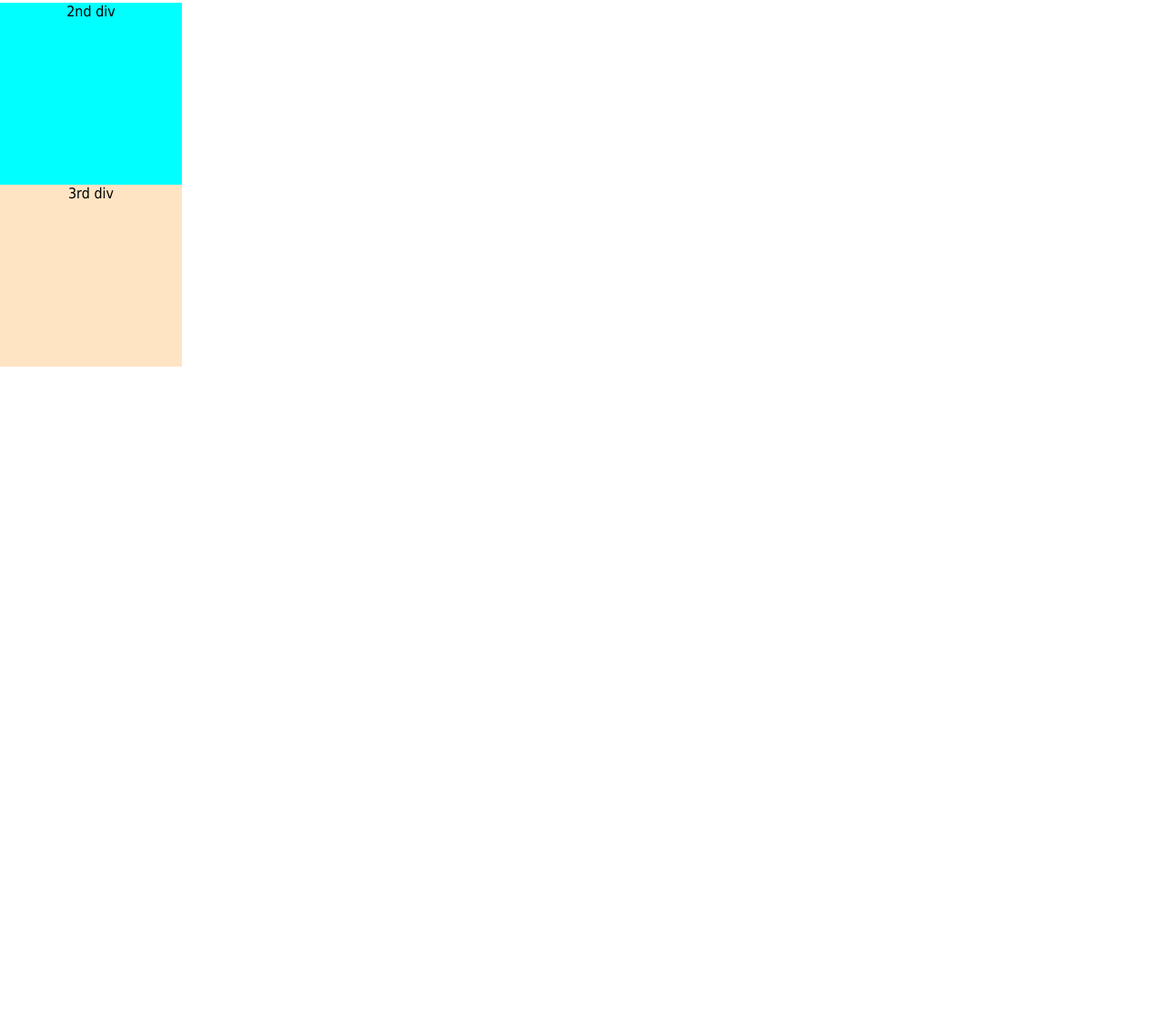
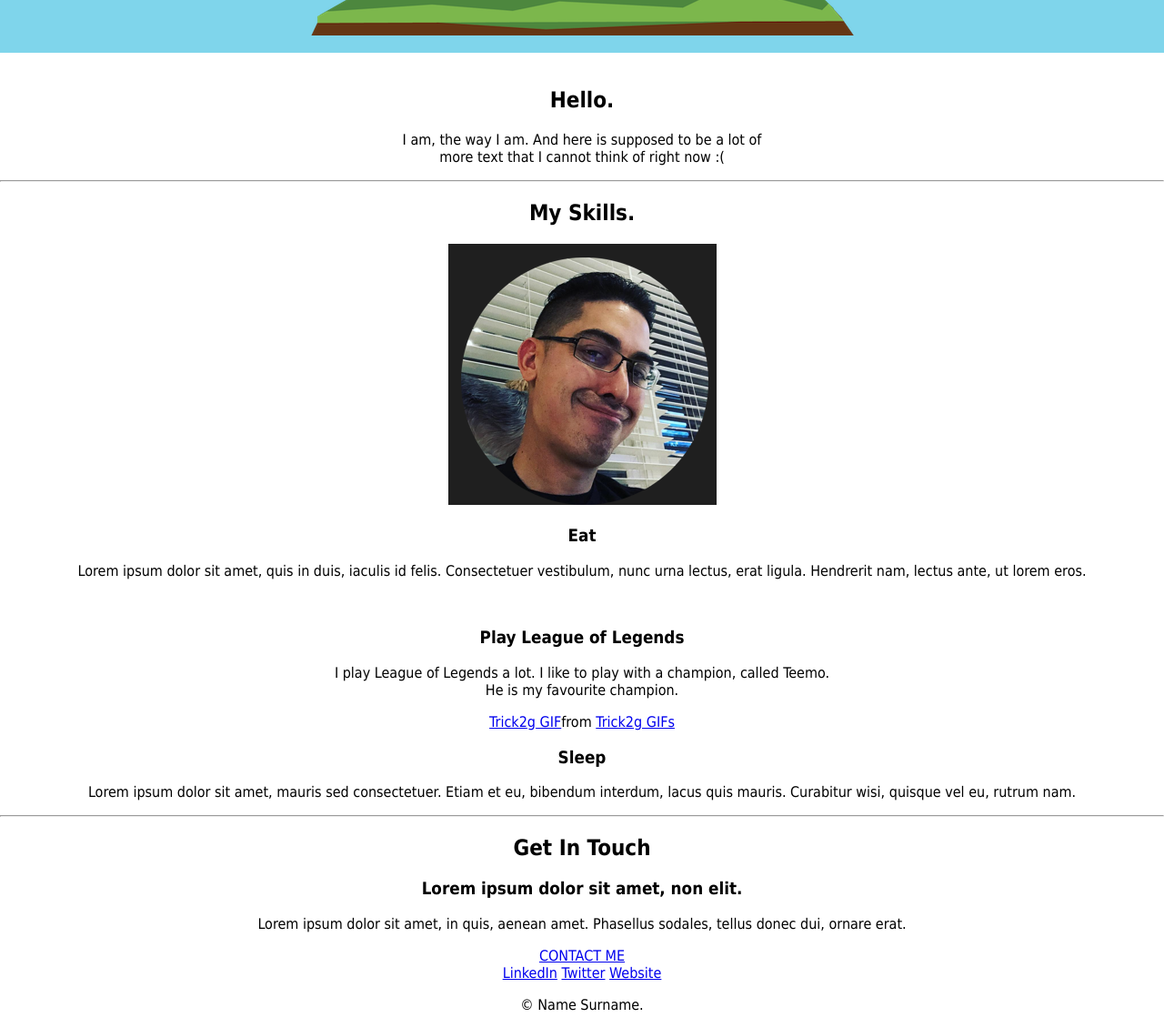
Before and after one commit to ZlatinZlatinov/Udemy-Projects, a plain HTML site: page InterMediate CSS/idex.html in a window 1280 px wide. Shown: the part 631-1761 px from the top of the page at 91% size. Before the commit the page ends 1034 px from the top, so only its background shows below. Drawn offline with Linux system fonts and the light colour scheme; a script that the page names is missing.

Commit message:
font styling and sizing

```diff
--- a/InterMediate CSS/idex.html
+++ b/InterMediate CSS/idex.html
@@ -14,17 +14,53 @@
 <body>
     <div class="topDiv">
         <img class="topCloud" src="images/cloud.png" alt="cloud-image">
-        <h1>I'm Zlatin</h1>
-        <p>a <span class="pro">stu</span>dent.</p>
+        <h1>I'm Zlatin Zlatinov</h1>
+        <h4 class="ddz">a <span class="pro">stu</span>dent.</h4>
         <img class="bootomCloud" src="images/cloud.png" alt="cloud-image">
         <img src="images/mountain.png" alt="mointain-image">
     </div>
-    <div class="middleDiv">
-        <p>2nd div</p>
-    </div>
-    <div class="bottomDiv">
-        3rd div
-    </div>
+    <div class="middle-container">
+        <div class="profile">
+          <img src="" alt="">
+          <h2>Hello.</h2>
+          <p>I am, the way I am. And here is supposed to be a lot of <br>more text that I cannot think of right now :(</br></p>
+        </div>
+        <hr>
+        <div class="skills">
+          <h2>My Skills.</h2>
+          <div class="skill-row">
+            <img class="" src="images/ddyr.png" alt="Laaataa b***th">
+            <h3>Eat</h3>
+            <p>Lorem ipsum dolor sit amet, quis in duis, iaculis id felis. Consectetuer vestibulum, nunc urna lectus, erat ligula. Hendrerit nam, lectus ante, ut lorem eros.</p>
+          </div>
+          <div class="skill-row">
+            <img class="" src="" alt="">
+            <h3>Play League of Legends</h3>
+            <p>I play League of Legends a lot. I like to play with a champion, called Teemo. <br>He is my favourite champion.</p>
+          </div>
+        </div>
+        <div class="tenor-gif-embed" data-postid="15293579" data-share-method="host" data-aspect-ratio="2.02548" data-width="50%"><a href="https://tenor.com/view/trick2g-gif-15293579">Trick2g GIF</a>from <a href="https://tenor.com/search/trick2g-gifs">Trick2g GIFs</a></div> <script type="text/javascript" async src="https://tenor.com/embed.js"></script>
+            <!-- <img class="" src="https://tenor.com/view/trick2g-gif-15293579" alt="sa ala sa"> -->
+            <h3>Sleep</h3>
+            <p>Lorem ipsum dolor sit amet, mauris sed consectetuer. Etiam et eu, bibendum interdum, lacus quis mauris. Curabitur wisi, quisque vel eu, rutrum nam.</p>
+          </div>
+        </div>
+        <hr>
+        <div class="contact-me">
+          <h2>Get In Touch</h2>
+          <h3>Lorem ipsum dolor sit amet, non elit.</h3>
+          <p>Lorem ipsum dolor sit amet, in quis, aenean amet. Phasellus sodales, tellus donec dui, ornare erat.</p>
+          <a class="btn" href="mailto:name@email.com">CONTACT ME</a>
+        </div>
+      </div>
+      <!-- some copy/paste stuff -->
+
+      <div class="bottom-container">
+        <a class="footer-link" href="https://www.linkedin.com/">LinkedIn</a>
+        <a class="footer-link" href="https://twitter.com/">Twitter</a>
+        <a class="footer-link" href="https://www.appbrewery.co/">Website</a>
+        <p>© Name Surname.</p>
+      </div>
 </body>
 
 </html>
--- a/InterMediate CSS/styles.css
+++ b/InterMediate CSS/styles.css
@@ -7,7 +7,13 @@ body {
 h1 {
     margin-top: 0px;
     font-family: 'Sacramento', cursive;
-    font-size: 50px;
+    font-size: 80px;
+    margin-bottom: 0%;
+}
+
+.ddz {
+    font-size: 2rem;
+    margin-top: 16px;
 }
 
 .topDiv {
@@ -20,16 +26,16 @@ h1 {
     padding-top: 100px;
 }
 
-.middleDiv {
-    background-color: aqua;
+.middle-container {
+    /* background-color: aqua;
     height: 200px;
-    width: 200px;
+    width: 200px; */
 }
 
-.bottomDiv {
-    background-color: bisque;
+.bottom-container {
+    /* background-color: bisque;
     height: 200px;
-    width: 200px;
+    width: 200px; */
 }
 .pro {
     text-decoration: underline;
```
Also changed, not shown: InterMediate CSS/images/ddyr.png (added), InterMediate CSS/images/elTruck.png (added).
